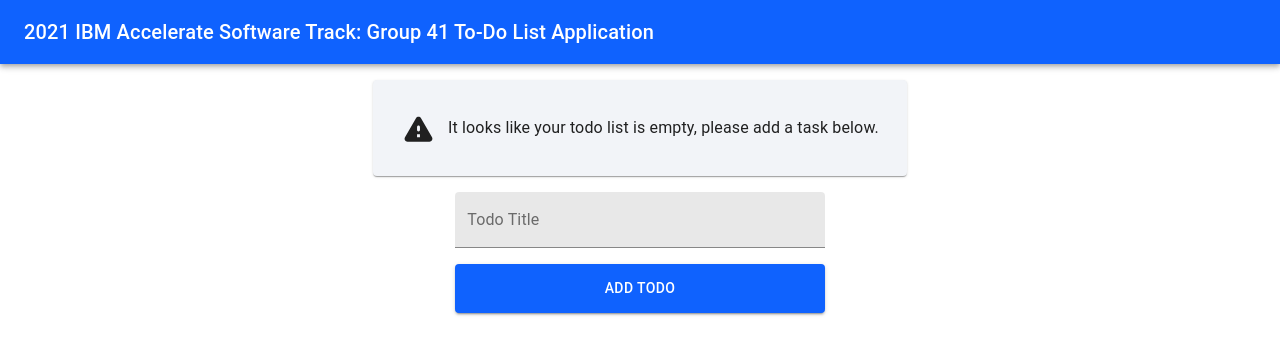
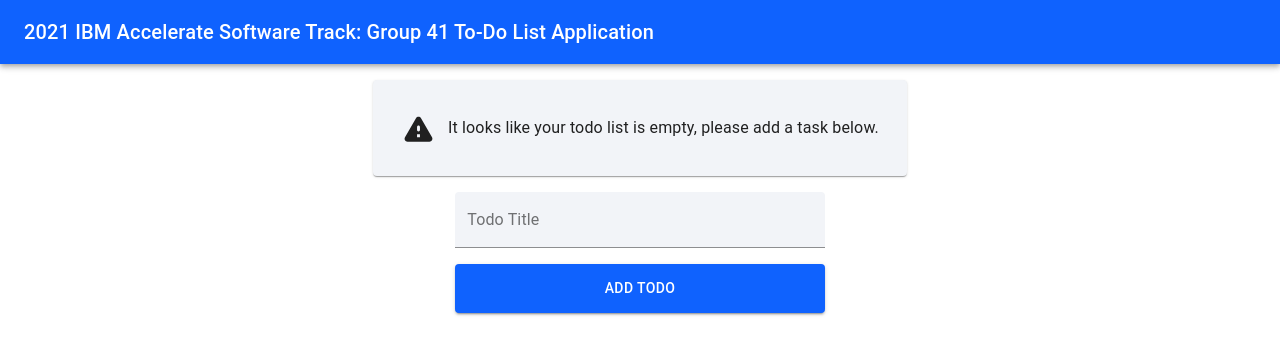
Before and after one commit to 2021-IBM-Accelerate-SW-Track/lab-1-team-41, a React (Create React App) app: page / in a window 1280 px wide. Shown: the top 354 px of the page. Built offline with nearby package versions, Linux system fonts and the light colour scheme.

Commit message:
Theming Update: - styled the input group text field

```diff
--- a/src/App.css
+++ b/src/App.css
@@ -101,6 +101,18 @@
   width: 100%;
 }
 
+.todo-input-group-textfield-container .MuiFilledInput-root {
+  background-color: var(--surface-color);
+}
+
+.todo-input-group-textfield-container label.Mui-focused {
+  color: var(--primary-color);
+}
+
+.todo-input-group-textfield-container .MuiFilledInput-underline.Mui-focused:after {
+  border-color: var(--primary-color);
+}
+
 #todo-input-group-title-field {
   display: block;
   width: 100%;
```
